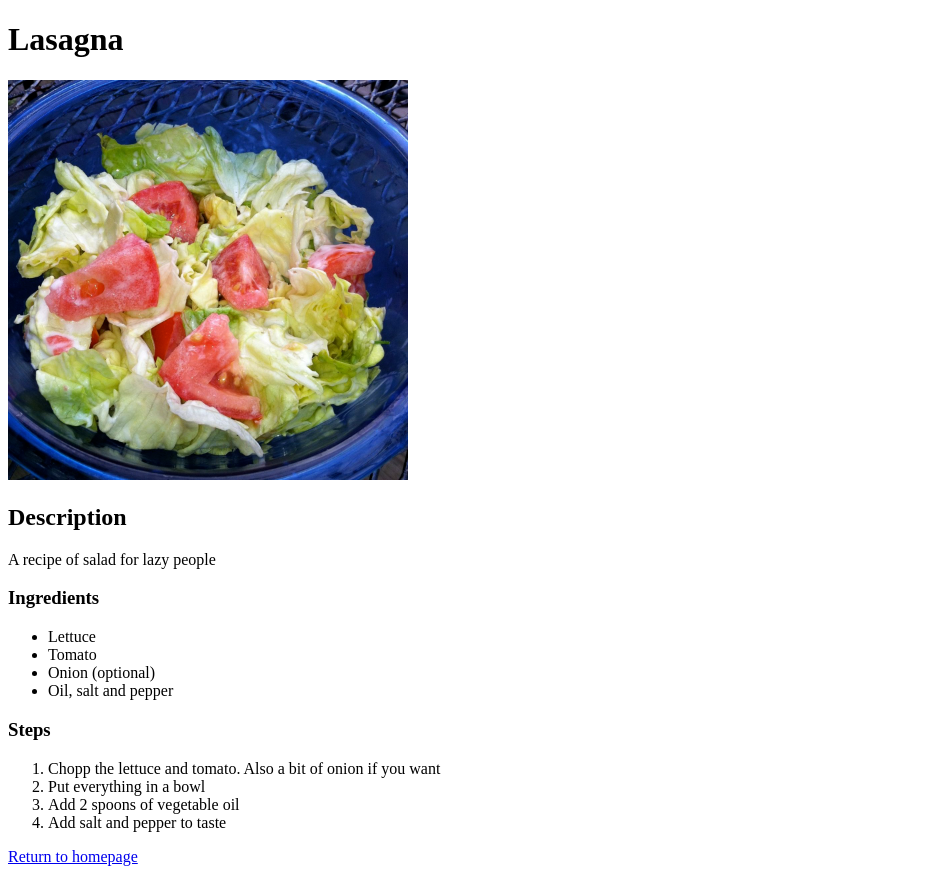
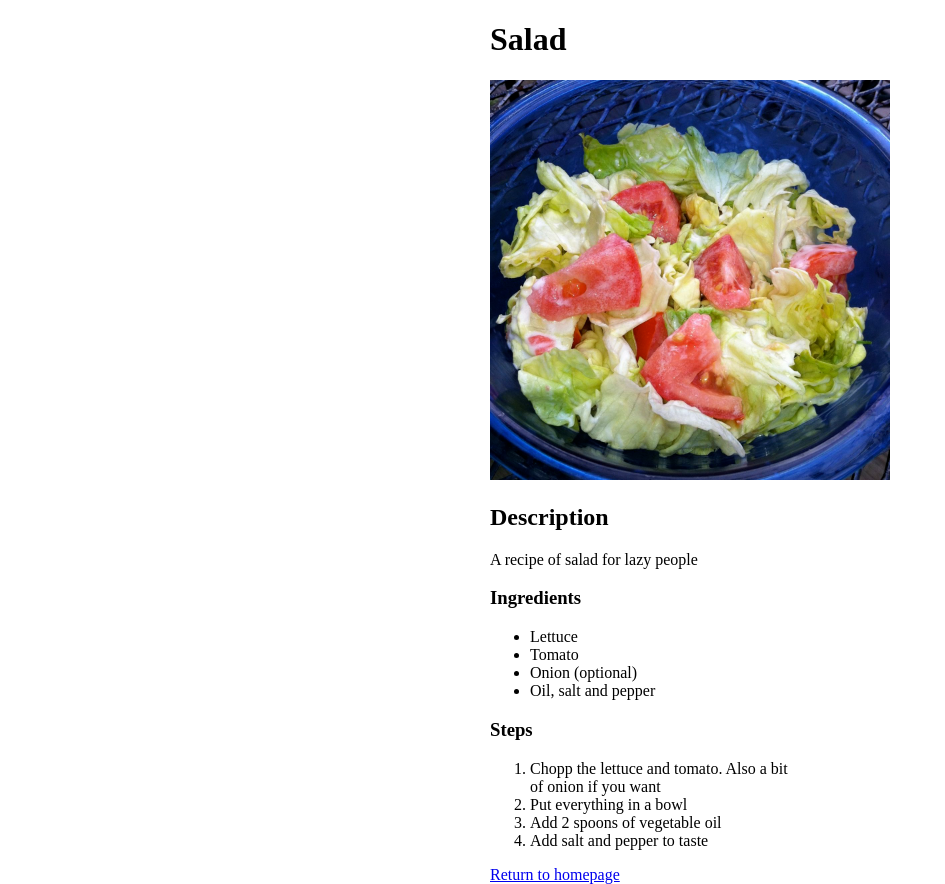
Before and after one commit to die-h/odin-recipes, a plain HTML site: page recipes/salad.html in a window 1280 px wide. Shown: the whole page, without its empty margins (0-945 px from the left). Drawn offline with Linux system fonts and the light colour scheme.

Commit message:
Fixed incorrect titles, website is now centered

```diff
--- a/recipes/salad.html
+++ b/recipes/salad.html
@@ -6,14 +6,17 @@
     <meta name="viewport" content="width=device-width, initial-scale=1.0">
     <title>Salad recipe</title>
     <style>
-
+        body {
+            max-width: 300px;
+            margin: auto;
+        }
         img {
             width: 400px;
         }
     </style>
 </head>
 <body>
-    <h1>Lasagna</h1>
+    <h1>Salad</h1>
     <img src="../img/salad.jpg" type="gif" alt="Salad">
     <h2>Description</h2>
     <p>A recipe of salad for lazy people</p>
```
Also changed, not shown: index.html (+3 -2 lines), recipes/hamburger.html (+4 -1 lines), recipes/lasagna.html (+4 -1 lines).
